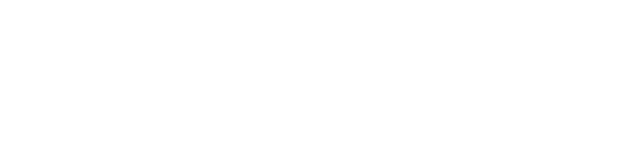
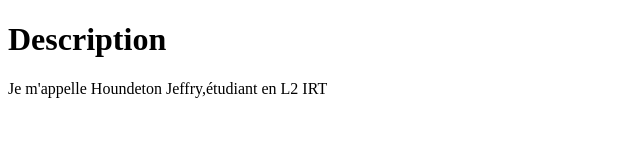
Before and after one commit to Houndeton/mon--cv, a plain HTML site: page index.html in a window 1280 px wide. Shown: the whole page, without its empty margins (0-640 px from the left). Drawn offline with Linux system fonts and the light colour scheme.

Commit message:
mise en place de la section description

```diff
--- a/index.html
+++ b/index.html
@@ -6,6 +6,7 @@
     <title>Document</title>
 </head>
 <body>
-
+    <h1>Description</h1>
+    <p>Je m'appelle Houndeton Jeffry,étudiant en L2 IRT</p>
 </body>
 </html>
```
